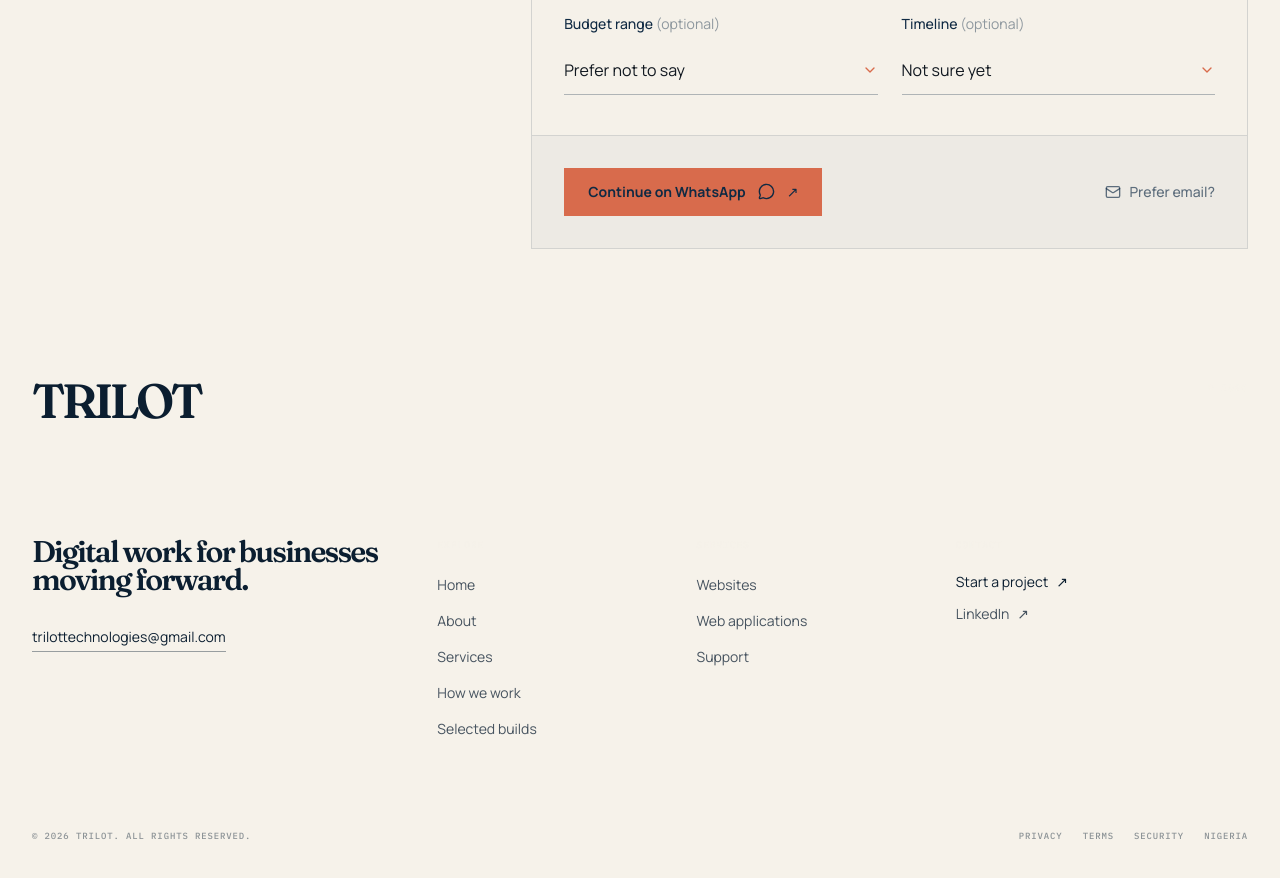
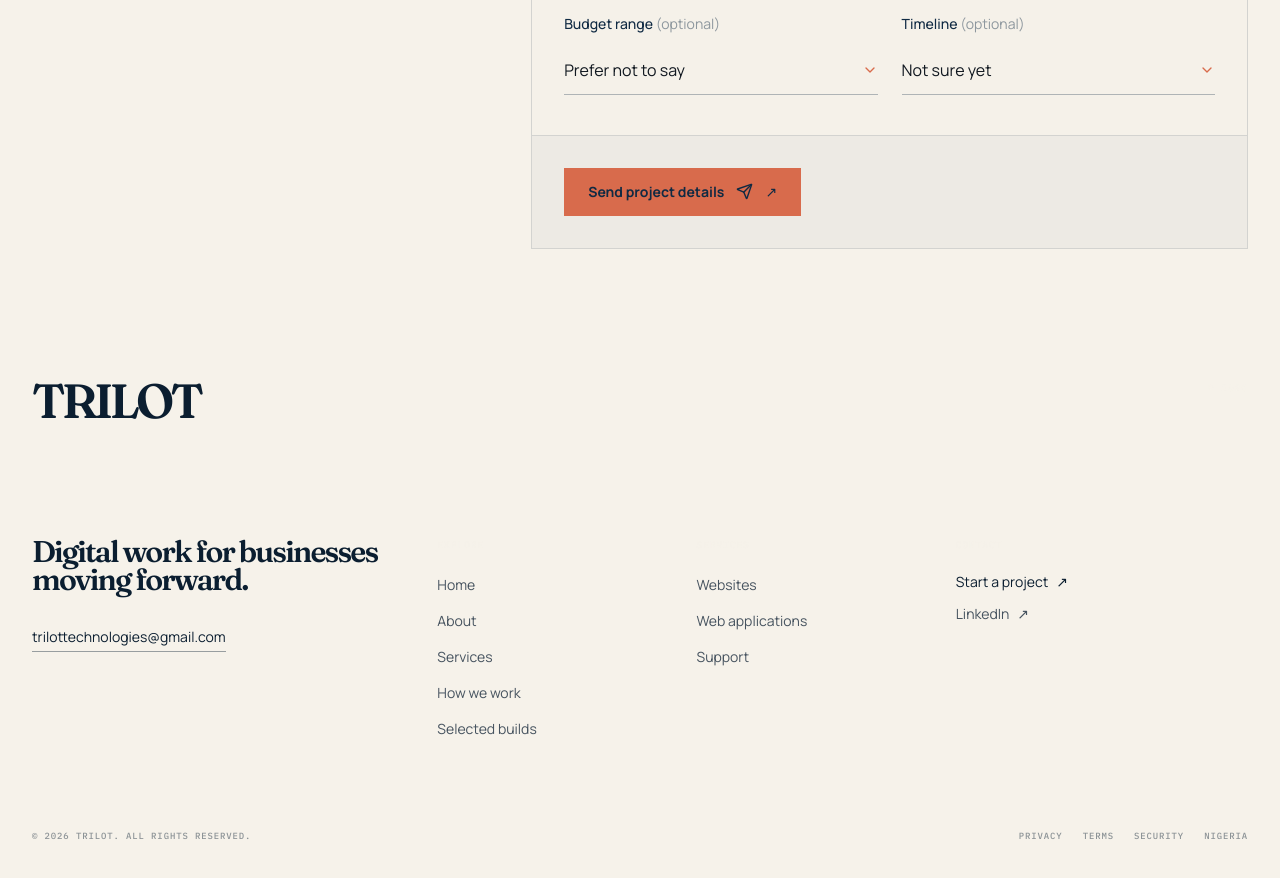
Before and after one commit to NemoCode-3011/trilottech2, a React (Vite) app: page /start-project in a window 1280 px wide. Shown: the part 1040-1918 px from the top of the page. Built offline with nearby package versions, Linux system fonts and the light colour scheme.

Commit message:
feat: integrate email functionality using @emailjs/browser and update StartProject form

```diff
--- a/src/App.tsx
+++ b/src/App.tsx
@@ -1,7 +1,7 @@
 import { useCallback, useEffect, useState } from "react";
 import type { ReactNode } from "react";
 import { AnimatePresence } from "motion/react";
-import { BrowserRouter, Route, Routes, useLocation } from "react-router-dom";
+import { Route, Routes, useLocation } from "react-router-dom";
 
 import { SplashScreen } from "./components/SplashScreen";
 import { ThemeProvider } from "./context/ThemeContext";
@@ -188,11 +188,7 @@ function AppContent() {
 }
 
 export function App() {
-  return (
-    <BrowserRouter>
-      <AppContent />
-    </BrowserRouter>
-  );
+  return <AppContent />;
 }
 
 export default App;
--- a/src/main.tsx
+++ b/src/main.tsx
@@ -1,13 +1,16 @@
 import { StrictMode } from "react";
 import { createRoot } from "react-dom/client";
 import { MotionConfig } from "motion/react";
+import { BrowserRouter } from "react-router-dom";
 import "./index.css";
 import App from "./App";
 
 createRoot(document.getElementById("root")!).render(
   <StrictMode>
     <MotionConfig reducedMotion="user">
-      <App />
+      <BrowserRouter>
+        <App />
+      </BrowserRouter>
     </MotionConfig>
   </StrictMode>,
 );
--- a/src/pages/StartProject.tsx
+++ b/src/pages/StartProject.tsx
@@ -1,8 +1,9 @@
 import { useState } from "react";
 import type { FormEvent } from "react";
+import emailjs from "@emailjs/browser";
 import { Link } from "react-router-dom";
 import { motion, useReducedMotion } from "motion/react";
-import { ArrowLeft, ChevronDown, Mail, MessageCircle } from "lucide-react";
+import { ArrowLeft, ChevronDown, Send } from "lucide-react";
 import { Container } from "../components/Container";
 import { easeOut } from "../lib/motion";
 
@@ -28,10 +29,16 @@ const initialFormData: ProjectFormData = {
 
 const WHATSAPP_NUMBER = "2348149798764";
 const CONTACT_EMAIL = "trilottechnologies@gmail.com";
+const EMAILJS_PUBLIC_KEY = "UtDMrfguFimDekRUr";
+const EMAILJS_SERVICE_ID = import.meta.env.VITE_EMAILJS_SERVICE_ID;
+const EMAILJS_TEMPLATE_ID = import.meta.env.VITE_EMAILJS_TEMPLATE_ID;
 
 export default function StartProject() {
   const reduceMotion = useReducedMotion();
   const [formData, setFormData] = useState<ProjectFormData>(initialFormData);
+  const [submitState, setSubmitState] = useState<
+    "idle" | "sending" | "sent" | "error"
+  >("idle");
 
   function updateField(field: keyof ProjectFormData, value: string) {
     setFormData((current) => ({
@@ -55,16 +62,41 @@ export default function StartProject() {
     ].join("\n");
   }
 
-  function handleSubmit(event: FormEvent<HTMLFormElement>) {
+  async function handleSubmit(event: FormEvent<HTMLFormElement>) {
     event.preventDefault();
 
-    const whatsappUrl = `https://wa.me/${WHATSAPP_NUMBER}?text=${encodeURIComponent(buildContactMessage())}`;
-    window.open(whatsappUrl, "_blank", "noopener,noreferrer");
+    setSubmitState("sending");
+
+    try {
+      if (EMAILJS_SERVICE_ID && EMAILJS_TEMPLATE_ID) {
+        await emailjs.send(
+          EMAILJS_SERVICE_ID,
+          EMAILJS_TEMPLATE_ID,
+          {
+            name: formData.name,
+            email: formData.email,
+            business: formData.business || "Not provided",
+            service: formData.service,
+            budget: formData.budget || "Not provided",
+            timeline: formData.timeline || "Not provided",
+            details: formData.details,
+            message: buildContactMessage(),
+            to_email: CONTACT_EMAIL,
+          },
+          EMAILJS_PUBLIC_KEY,
+        );
+        setSubmitState("sent");
+        setFormData(initialFormData);
+        return;
+      }
+
+      const whatsappUrl = `https://wa.me/${WHATSAPP_NUMBER}?text=${encodeURIComponent(buildContactMessage())}`;
+      window.open(whatsappUrl, "_blank", "noopener,noreferrer");
+      setSubmitState("sent");
+    } catch {
+      setSubmitState("error");
+    }
   }
-
-  const emailUrl = `mailto:${CONTACT_EMAIL}?subject=${encodeURIComponent(
-    `Project enquiry from ${formData.name || "a prospective client"}`,
-  )}&body=${encodeURIComponent(buildContactMessage())}`;
 
   return (
     <main className="min-h-screen bg-trilot-paper text-trilot-navy dark:bg-trilot-ink dark:text-trilot-paper">
@@ -378,10 +410,15 @@ export default function StartProject() {
                 <div className="flex flex-col items-stretch gap-4 bg-trilot-navy/[0.03] px-5 py-7 sm:flex-row sm:items-center sm:justify-between sm:px-8 sm:py-8 dark:bg-trilot-paper/[0.04]">
                   <button
                     type="submit"
-                    className="group inline-flex min-h-12 items-center justify-center gap-3 bg-trilot-coral px-5 py-3 text-sm font-bold text-trilot-navy transition-colors hover:bg-trilot-coral-strong hover:text-trilot-paper focus-visible:outline-2 focus-visible:outline-offset-4 focus-visible:outline-trilot-coral sm:px-6"
+                    disabled={submitState === "sending"}
+                    className="group inline-flex min-h-12 items-center justify-center gap-3 bg-trilot-coral px-5 py-3 text-sm font-bold text-trilot-navy transition-colors hover:bg-trilot-coral-strong hover:text-trilot-paper focus-visible:outline-2 focus-visible:outline-offset-4 focus-visible:outline-trilot-coral disabled:cursor-wait disabled:opacity-60 sm:px-6"
                   >
-                    Continue on WhatsApp
-                    <MessageCircle size={17} aria-hidden="true" />
+                    {submitState === "sending"
+                      ? "Sending details..."
+                      : EMAILJS_SERVICE_ID && EMAILJS_TEMPLATE_ID
+                        ? "Send project details"
+                        : "Continue on WhatsApp"}
+                    <Send size={17} aria-hidden="true" />
                     <span
                       aria-hidden="true"
                       className="transition-transform duration-300 group-hover:translate-x-1 group-hover:-translate-y-1"
@@ -390,13 +427,16 @@ export default function StartProject() {
                     </span>
                   </button>
 
-                  <a
-                    href={emailUrl}
-                    className="inline-flex items-center gap-2 text-sm font-medium text-trilot-navy/65 transition-colors hover:text-trilot-coral dark:text-trilot-paper/65"
-                  >
-                    <Mail size={16} aria-hidden="true" />
-                    Prefer email?
-                  </a>
+                  {submitState === "sent" ? (
+                    <p className="text-sm text-trilot-coral" role="status">
+                      Thanks. Your project details have been sent.
+                    </p>
+                  ) : submitState === "error" ? (
+                    <p className="text-sm text-trilot-coral" role="alert">
+                      We could not send that yet. Please try again or contact us
+                      on WhatsApp.
+                    </p>
+                  ) : null}
                 </div>
               </div>
             </form>
```
Also changed, not shown: 2 other files (tests, documents, lock files or other folders).
